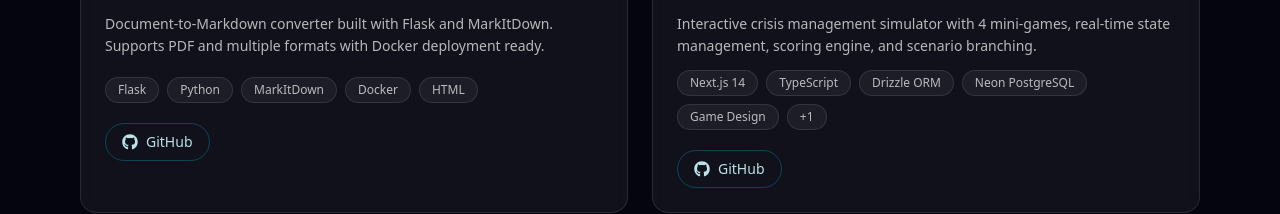
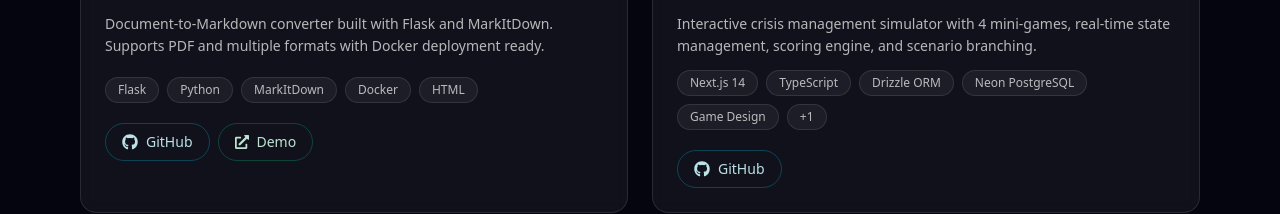
Before and after one commit to Kenneth0416/mycv, a Next.js app: page / in a window 1280 px wide. Shown: the part 2760-2974 px from the top of the page. Built offline with nearby package versions, Linux system fonts and the light colour scheme.

Commit message:
feat: add demo links for HKMJ and Markdown-Converter-Web
- Update HKMJ demo to hkmj-scorer.vercel.app
- Add convert-md.com demo for Markdown-Converter-Web

```diff
--- a/src/components/Projects.tsx
+++ b/src/components/Projects.tsx
@@ -49,7 +49,7 @@ const projects = [
       "Professional Hong Kong Mahjong scoring PWA with bilingual UI, offline support, custom rules, game history, and live deployment at hkmj.app.",
     tags: ["React 19", "TypeScript", "PWA", "Vercel", "Bilingual"],
     github: "https://github.com/Kenneth0416/HKMJ",
-    demo: "https://hkmj.app",
+    demo: "https://hkmj-scorer.vercel.app",
   },
   {
     title: "Markdown-Converter-Web",
@@ -59,6 +59,7 @@ const projects = [
       "Document-to-Markdown converter built with Flask and MarkItDown. Supports PDF and multiple formats with Docker deployment ready.",
     tags: ["Flask", "Python", "MarkItDown", "Docker", "HTML"],
     github: "https://github.com/Kenneth0416/Markdown-Converter-Web",
+    demo: "https://convert-md.com",
   },
   {
     title: "Crisis-Sim",
```
